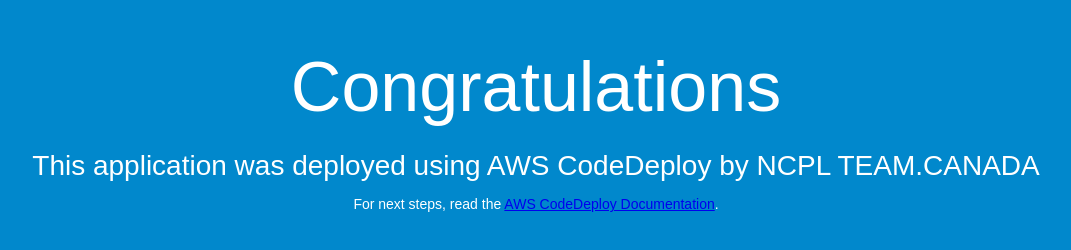
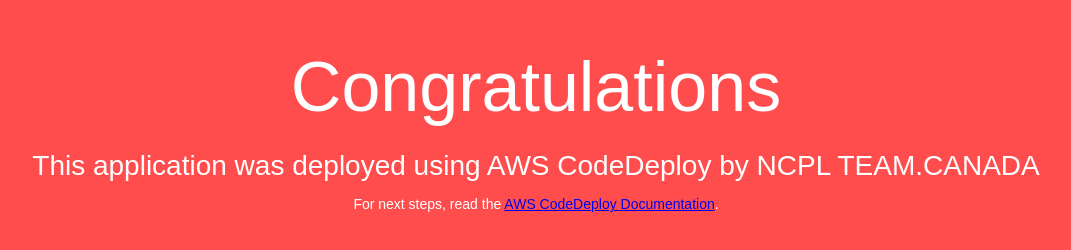
Before and after one commit to jathu1994/NCPL_AWS_Pipeline_CodeDeploy, a plain HTML site: page index.html in a window 1280 px wide. Shown: the whole page, without its empty margins (104-1175 px from the left). Drawn offline with Linux system fonts and the light colour scheme.

Commit message:
coller changed #FF4D4D

```diff
--- a/index.html
+++ b/index.html
@@ -6,7 +6,7 @@
   <style>
     body {
       color: #ffffff;
-      background-color: #0188cc;
+      background-color: #FF4D4D;
       font-family: Arial, sans-serif;
       font-size: 14px;
     }
```
